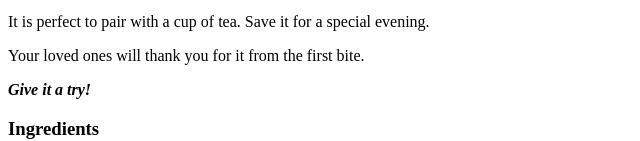
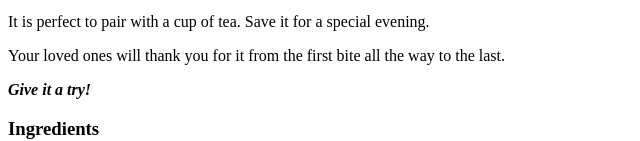
Before and after one commit to sevyakhu/odin-recipes, a plain HTML site: page recipes/cake.html in a window 1280 px wide. Shown: the part 389-530 px from the top of the page, without its empty margins (0-640 px from the left). Drawn offline with Linux system fonts and the light colour scheme.

Commit message:
Edited cake description

```diff
--- a/recipes/cake.html
+++ b/recipes/cake.html
@@ -14,7 +14,7 @@
     <h3>Description</h3>
         <p>This chocolate cake recipe makes the most delicious, fluffiest chocolate cake.</p>
         <p>It is perfect to pair with a cup of tea. Save it for a special evening.</p>
-        <p>Your loved ones will thank you for it from the first bite.</p>
+        <p>Your loved ones will thank you for it from the first bite all the way to the last.</p>
         <p><strong><i>Give it a try!</i></strong></p>
     <h3>Ingredients</h3>
     <ul>
```
